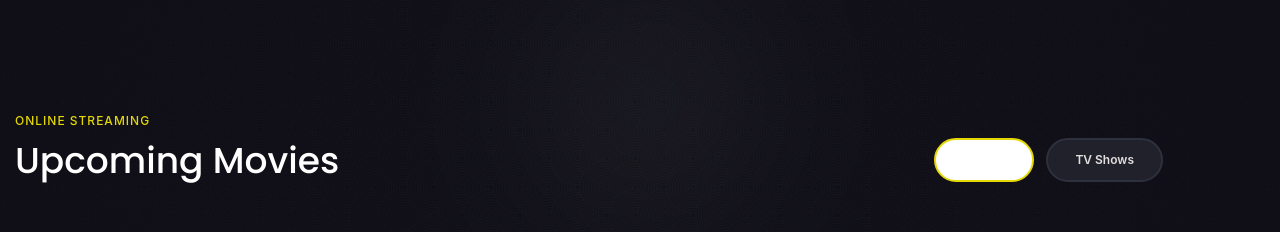
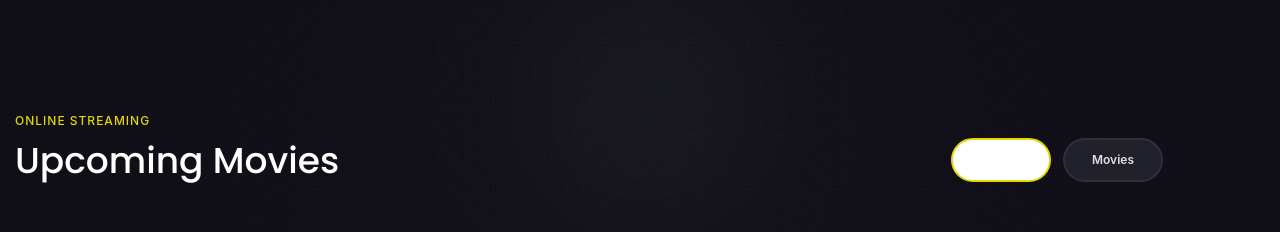
Before and after one commit to denimubarokhilmi/web-MovieAPP, a Vue app: page / in a window 1280 px wide. Shown: the part 900-1132 px from the top of the page. Built offline with nearby package versions, Linux system fonts and the light colour scheme; no server answers.

Commit message:
mengubah code di file upcoming.vue menggunakan binding class

```diff
--- a/src/components/home/upcomming.vue
+++ b/src/components/home/upcomming.vue
@@ -14,34 +14,21 @@
           <div class="ucm-nav-wrap">
             <ul class="nav nav-tabs" id="myTab" role="tablist">
               <li
+                v-for="(item, index) in btnMove"
+                :key="index - 1"
                 class="nav-item"
                 role="presentation"
-                @click="switchComp($event, 'movies')"
+                @click="switchComp($event, item.name)"
               >
                 <a
-                  class="nav-link active"
+                  :class="{ active: actives == item.name }"
+                  class="nav-link"
                   id="tvShow-tab"
                   data-toggle="tab"
                   role="tab"
                   aria-controls="tvShow"
                   aria-selected="true"
                   >Movies</a
-                >
-              </li>
-
-              <li
-                class="nav-item"
-                role="presentation"
-                @click="switchComp($event, 'tv')"
-              >
-                <a
-                  class="nav-link"
-                  id="movies-tab"
-                  data-toggle="tab"
-                  role="tab"
-                  aria-controls="movies"
-                  aria-selected="false"
-                  >TV Shows</a
                 >
               </li>
             </ul>
@@ -127,11 +114,17 @@
 import { computed, ref } from "vue";
 let isComp = ref("movies-dynamic");
 let titleUpcoming = ref("Upcoming Movies");
+let actives = ref("movies");
+const btnMove = ref([{ name: "movies" }, { name: "tv" }]);
+
 const switchComp = (e, name) => {
   if (name == "movies") {
     isComp.value = "movies-dynamic";
+    actives.value = name;
     titleUpcoming.value = "Upcoming Movies";
   } else {
+    actives.value = name;
+
     isComp.value = "tv-dynamic";
     titleUpcoming.value = "On The Air Tv Show";
   }
```
